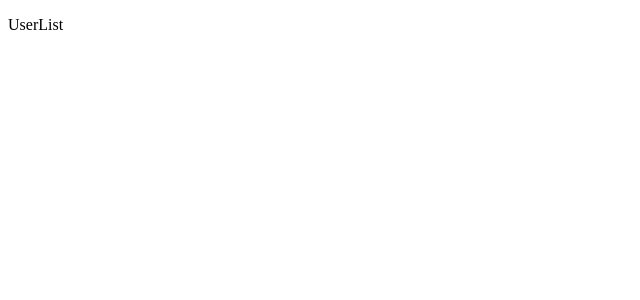
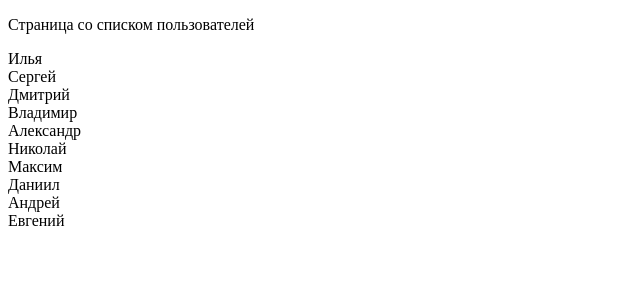
Before and after one commit to Fobiak/UserList, a Vue app: page / in a window 1280 px wide. Before the commit this address had no page. Shown: the top 300 px of the page, without its empty margins (0-640 px from the left). Built offline with nearby package versions, Linux system fonts and the light colour scheme.

Commit message:
feat: добавлено: тип для пользователя, добавлены список мок данных users ,инициализирован vuex стор для users,  вывод имен пользователей на странице UsersPage

```diff
--- a/package.json
+++ b/package.json
@@ -18,7 +18,8 @@
   },
   "dependencies": {
     "vue": "^3.5.26",
-    "vue-router": "^4.6.4"
+    "vue-router": "^4.6.4",
+    "vuex": "^4.1.0"
   },
   "devDependencies": {
     "@tsconfig/node24": "^24.0.3",
--- a/src/App.vue
+++ b/src/App.vue
@@ -1,9 +1,9 @@
-<script setup lang="ts"></script>
+<script setup lang="ts">
+import UsersPage from './views/UsersPage.vue';
+</script>
 
 <template>
-  <p>
-    UserList
-  </p>
+  <UsersPage />
 </template>
 
 <style scoped></style>
--- /dev/null
+++ b/src/components/index.ts
@@ -0,0 +1,3 @@
+import UsersList from "./ui/UsersList.vue"
+
+export { UsersList }
--- /dev/null
+++ b/src/components/ui/UsersList.vue
@@ -0,0 +1,13 @@
+<script setup lang="ts">
+import type { User } from '@/models/User'
+
+const props = defineProps<{
+    users: User[]
+}>()
+</script>
+
+<template>
+    <div v-for="user in props.users" :key="user.id">
+        {{ user.name }}
+    </div>
+</template>
--- a/src/main.ts
+++ b/src/main.ts
@@ -1,9 +1,11 @@
 import { createApp } from 'vue'
 import App from './App.vue'
 import router from './router'
+import { usersStore } from './store/users.store'
 
 const app = createApp(App)
 
 app.use(router)
+app.use(usersStore)
 
 app.mount('#app')
--- /dev/null
+++ b/src/mocks/mockUsers.ts
@@ -0,0 +1,14 @@
+import type { User } from "@/models/User";
+
+export const mockUsers: User[] = [
+    { id: 1, name: 'Илья', surname: 'Иванов', age: 25, email: 'IlyaIvanov@example.com' },
+    { id: 2, name: 'Сергей', surname: 'Петров', age: 30, email: 'SergeyPetrov@example.com' },
+    { id: 3, name: 'Дмитрий', surname: 'Смирнов', age: 35, email: 'DmitrySmirnov@example.com' },
+    { id: 4, name: 'Владимир', surname: 'Кузнецов', age: 40, email: 'VladimirKuznetsov@example.com'},
+    { id: 5, name: 'Александр', surname: 'Соколов', age: 45, email: 'AlexandrSokolov@example.com' },
+    { id: 6, name: 'Николай', surname: 'Павлов', age: 50, email: 'NikolayPavlov@example.com' },
+    { id: 7, name: 'Максим', surname: 'Смирнов', age: 18, email: 'MaximSmirnov@example.com' },
+    { id: 8, name: 'Даниил', surname: 'Вьюшкин', age: 14, email: 'DaniilKuznetsov@example.com' },
+    { id: 9, name: 'Андрей', surname: 'Мышкин', age: 16, email: 'AndreySokolov@example.com' },
+    { id: 10, name: 'Евгений', surname: 'Донов', age: 70, email: 'EvgeniyPavlov@example.com' }
+]
--- /dev/null
+++ b/src/models/User.ts
@@ -0,0 +1,7 @@
+export interface User {
+    id: number
+    name: string
+    surname: string
+    age: number
+    email: string
+}
--- /dev/null
+++ b/src/store/users.store.ts
@@ -0,0 +1,31 @@
+import { mockUsers } from "@/mocks/mockUsers";
+import type { User } from "@/models/User";
+import { createStore } from "vuex";
+
+export interface UsersState {
+  users: User[]
+}
+
+export const usersStore = createStore<UsersState>({
+    state: {
+        users: []
+    },
+
+    mutations: {
+        setUsers(state, users: User[]) {
+            state.users = users
+        }
+    },
+
+    actions: {
+        loadUsers({ commit }) {
+            commit('setUsers', mockUsers)
+        }
+    },
+
+    getters: {
+        allUsers(state): User[] {
+            return state.users
+        }
+    }
+})
--- /dev/null
+++ b/src/views/UsersPage.vue
@@ -0,0 +1,17 @@
+<script setup lang="ts">
+import UsersList from '@/components/ui/UsersList.vue';
+import { onMounted } from 'vue';
+import { useStore } from 'vuex';
+
+const store = useStore()
+
+onMounted(() => {
+    store.dispatch('loadUsers')
+})
+</script>
+<template>
+    <p>
+        Страница со списком пользователей
+    </p>
+    <UsersList :users="store.getters.allUsers" />
+</template>
--- /dev/null
+++ b/src/vuex.d.ts
@@ -0,0 +1,6 @@
+declare module "vuex" {
+  export * from "vuex/types/index.d.ts";
+  export * from "vuex/types/helpers.d.ts";
+  export * from "vuex/types/logger.d.ts";
+  export * from "vuex/types/vue.d.ts";
+}
```
Also changed, not shown: 1 other file (tests, documents, lock files or other folders).
